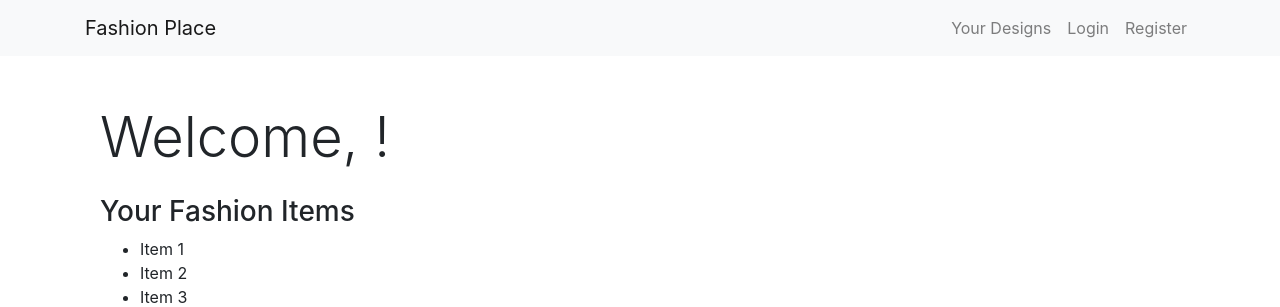
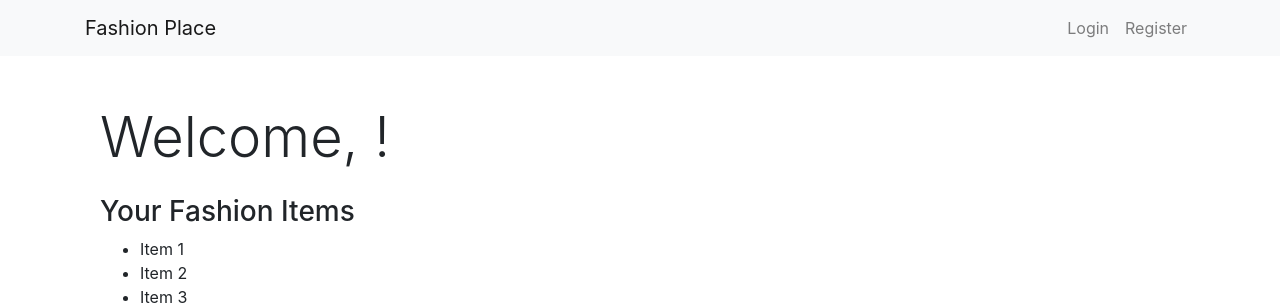
Before and after one commit to Levi-Chinecherem/fashion-designs-information-system, a Django app: page /users/dashboard/ in a window 1280 px wide. Shown: the top 307 px of the page. Run offline with Django 4.2, Linux system fonts and the light colour scheme; some libraries are stand-ins or nearby versions.

Commit message:
v1 added sample images and adjusted links

```diff
--- a/templates/base.html
+++ b/templates/base.html
@@ -19,10 +19,10 @@
             </button>
             <div class="collapse navbar-collapse" id="navbarNav">
                 <ul class="navbar-nav ml-auto">
-                    <li class="nav-item">
-                        <a class="nav-link" href="{% url 'design_list' %}">Your Designs</a>
-                    </li>
                     {% if user.is_authenticated %}
+                        <li class="nav-item">
+                            <a class="nav-link" href="{% url 'design_list' %}">Your Designs</a>
+                        </li>
                         <li class="nav-item">
                             <a class="nav-link" href="{% url 'upload_design' %}">Upload Design</a>
                         </li>
```
Also changed, not shown: db.sqlite3, sample outputs/p1.png (added), sample outputs/p2.png (added), sample outputs/p3.png (added), sample outputs/p4.png (added), sample outputs/p5.png (added), sample outputs/p6.png (added).
